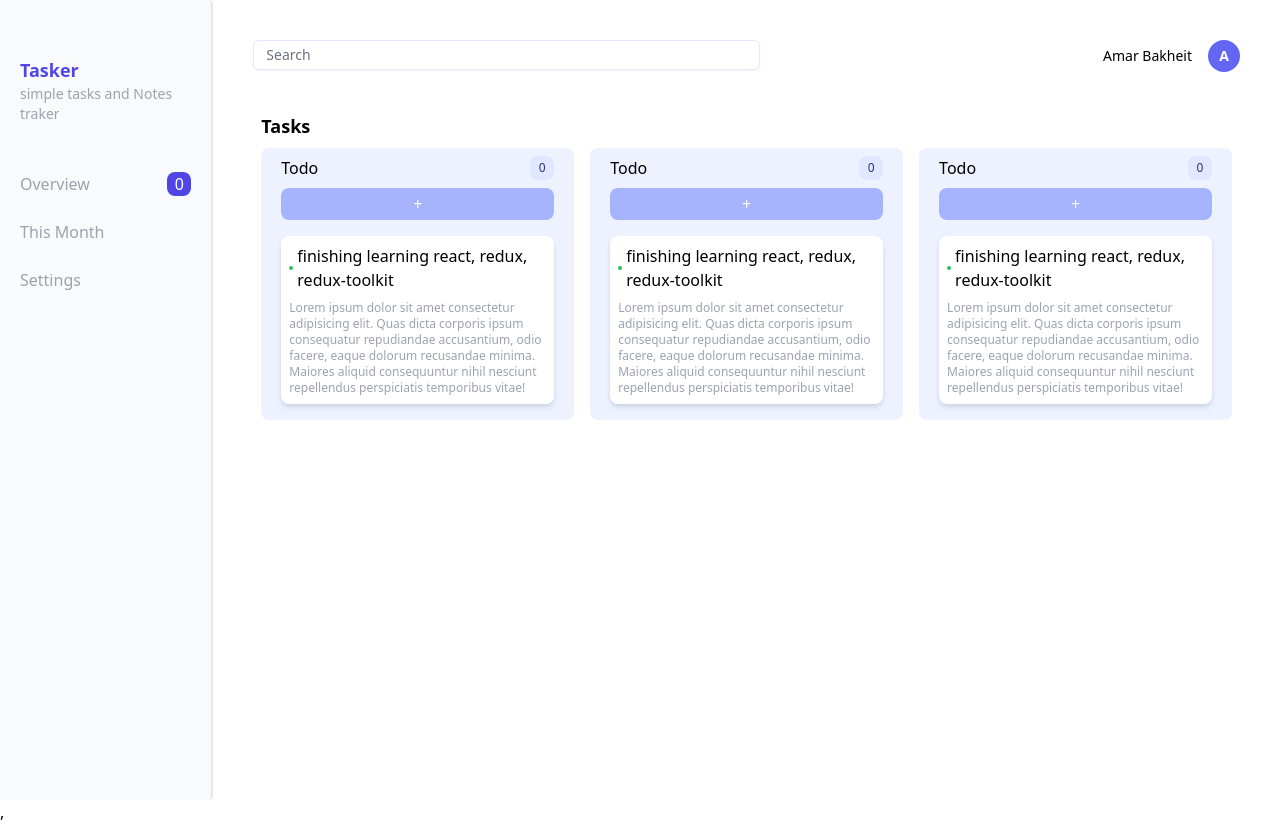
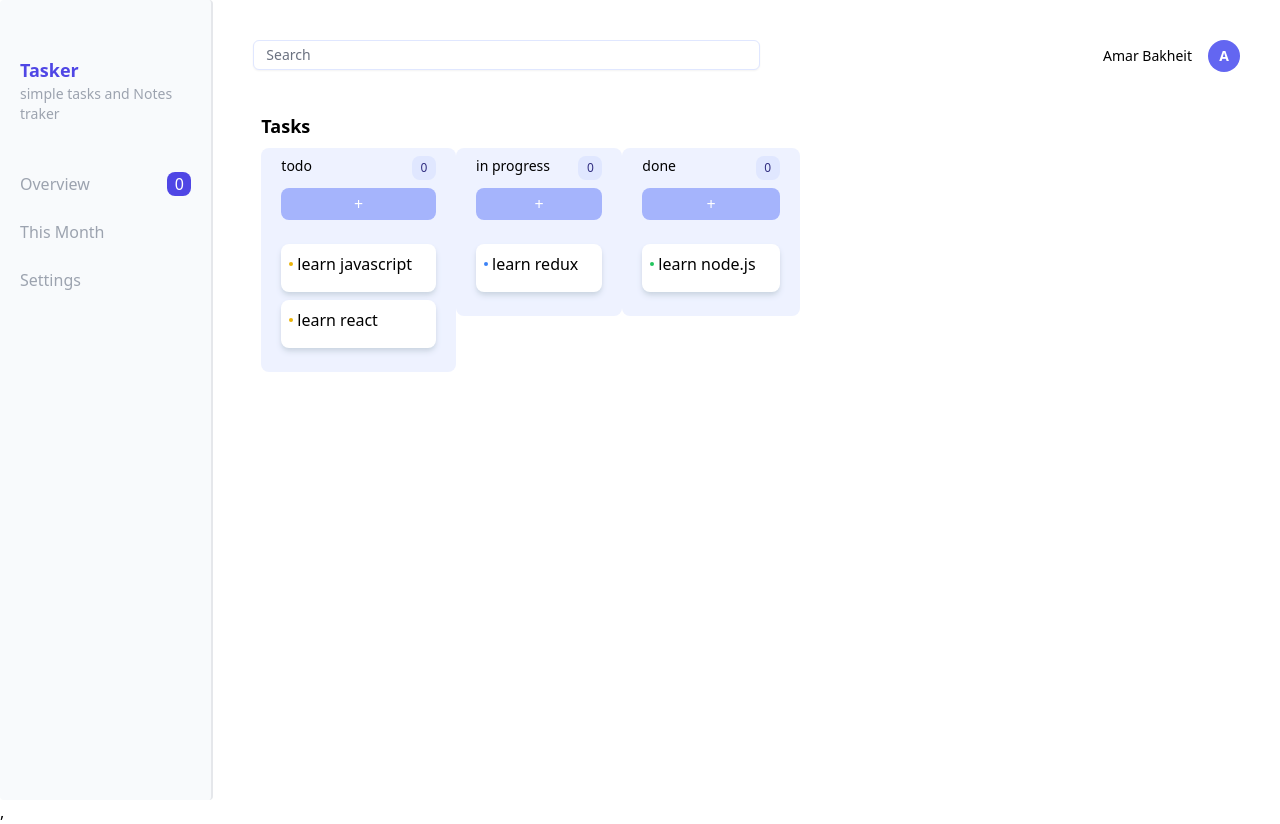
Before and after one commit to ammarbakheit/tasker, a React (Create React App) app: page / in a window 1280 px wide. Built offline with nearby package versions, Linux system fonts and the light colour scheme; what @tailwindcss/custom-forms would draw is missing.

Commit message:
drag and drop functionality added

```diff
--- a/package.json
+++ b/package.json
@@ -11,6 +11,8 @@
     "@testing-library/user-event": "^13.5.0",
     "jest-watch-typeahead": "^0.6.5",
     "react": "^17.0.2",
+    "react-dnd": "^15.1.1",
+    "react-dnd-html5-backend": "^15.1.2",
     "react-dom": "^17.0.2",
     "react-icons": "^4.3.1",
     "react-redux": "^7.2.6",
--- a/src/App.jsx
+++ b/src/App.jsx
@@ -7,7 +7,8 @@ import Task from "./Features/Task/Components/Task";
 import SideBar from "./Features/Task/Components/SideBar";
 import NavBar from "./Features/Task/Components/NavBar";
 import Main from "./Features/Task/Components/Main";
-
+import { DndProvider } from "react-dnd";
+import { HTML5Backend } from "react-dnd-html5-backend";
 
 function App() {
   const dispatch = useDispatch();
@@ -25,6 +26,7 @@ function App() {
   // console.log(tasks.length);
 
   return (
+    <DndProvider backend={HTML5Backend}>
 <IconContext.Provider value={{ color: "white", className: "global-class-name" }}>
 
 <div className="w-full  h-full bg-white">
@@ -39,6 +41,8 @@ function App() {
   </div>
 </div>
 </IconContext.Provider>
+    </DndProvider>
+
 
   );
 }
--- a/src/Features/Task/Components/Main.jsx
+++ b/src/Features/Task/Components/Main.jsx
@@ -1,25 +1,235 @@
+
+import { useEffect, useState } from "react";
+import { useDrag, useDrop } from "react-dnd";
+
 const Main = () => {
+    let [todos, setTodos] = useState([{
+        id: 1,
+        title: "learn javascript",
+        status: 1
+    },
+    {
+        id: 2,
+        title: "learn react",
+        status: 1
+
+    },]);
+    let [inProgress, setInprogress] = useState([{
+        id: 3,
+        title: "learn redux",
+        status: 2
+
+    },]);
+    let [done, setDone] = useState([{
+        id: 4,
+        title: "learn node.js",
+        status: 3
+
+    }]);
+
+    const [{ todosIsOver }, todoDrop] = useDrop(() => ({
+        accept: "task",
+        drop: (item) => addToTodos(item),
+        collect: (monitor) => ({
+            todosIsOver: !!monitor.isOver()
+        })
+    }));
+    const addToTodos = (task) => {
+        console.log(task);
+           // determine which list task belongs to
+         // remove it from that list
+         let filterd = [];
+         switch (task.status) {
+
+            case 1:
+                console.log(todos);
+                 filterd = todos.filter(todo => todo.id !== task.id);
+                setTodos([...filterd])
+                console.log(filterd);
+
+                break;
+            case 2:
+                 filterd = inProgress.filter(todo => todo.id !== task.id);
+                setInprogress([...filterd])
+                break;
+            case 3:
+                 filterd = done.filter(todo => todo.id !== task.id);
+                setDone([...filterd])
+                break;
+
+            default:
+                break;
+        }
+
+
+
+
+         // add it to the new list
+        setTodos(todos => [...todos, task])
+    }
+
+    const [{ inProgressIsOver }, inProgressDrop] = useDrop(() => ({
+        accept: "task",
+        drop: (item) => addToInProgress(item),
+        collect: (monitor) => ({
+            inProgressIsOver: !!monitor.isOver()
+        })
+    }));
+    const addToInProgress = (task) => {
+        console.log(task);
+        // determine which list task belongs to
+         // remove it from that list
+        let filterd = [];
+        switch (task.status) {
+
+            case 1:
+                console.log(todos);
+                 filterd = todos.filter(todo => todo.id !== task.id);
+                setTodos([...filterd])
+                console.log(filterd);
+
+                break;
+            case 2:
+                 filterd = inProgress.filter(todo => todo.id !== task.id);
+                setInprogress([...filterd])
+                break;
+            case 3:
+                 filterd = done.filter(todo => todo.id !== task.id);
+                setDone([...filterd])
+                break;
+
+            default:
+                break;
+        }
+
+
+
+
+        // add it to the new list
+        setInprogress(inProgress => [...inProgress, task])
+
+    }
+
+    const [{ doneIsOver }, doneDrop] = useDrop(() => ({
+        accept: "task",
+        drop: (item) => addToDone(item),
+        collect: (monitor) => {
+            // console.log(monitor);
+            return { doneIsOver: !!monitor.isOver() }
+        }
+    }));
+    const addToDone = (task) => {
+        console.log(task);
+           // determine which list task belongs to
+         // remove it from that list
+         let filterd = [];
+         switch (task.status) {
+
+            case 1:
+                console.log(todos);
+                 filterd = todos.filter(todo => todo.id !== task.id);
+                setTodos([...filterd])
+                console.log(filterd);
+
+                break;
+            case 2:
+                 filterd = inProgress.filter(todo => todo.id !== task.id);
+                setInprogress([...filterd])
+                break;
+            case 3:
+                 filterd = done.filter(todo => todo.id !== task.id);
+                setDone([...filterd])
+                break;
+
+            default:
+                break;
+        }
+
+
+
+
+         // add it to the new list
+        setDone(dones => [...dones, task])
+
+    }
+
+
+    // console.log({ todos, inProgress, done });
     return (
+
         <div className="px-10 w-full">
             <span className="font-bold text-lg mx-2">Tasks</span>
             <div className=" flex lg:flex-row flex-col">
-                <Col />
-                <Col />
-                <Col />
+
+
+
+                <div ref={todoDrop}>  <Col type={1} title="todo" tasks={todos} /></div>
+
+
+
+
+                <div ref={inProgressDrop}>  <Col type={2} title="in progress" tasks={inProgress} /></div>
+
+
+                <div ref={doneDrop}>  <Col type={3} title="done" tasks={done} />
+                </div>
+
+
+
+
             </div>
 
 
         </div>
+
     );
 }
 
 export default Main;
 
-const Col = () => {
+const UserPadge = ({ typeId }) => {
+    switch (typeId) {
+        case 1:
+            return (<div className="w-7 h-7 bg-yellow-500 rounded-3xl"></div>)
+            break;
+
+        case 2:
+            return (<div className="w-7 h-7 bg-blue-500 rounded-3xl"></div>)
+            break;
+
+        case 3:
+            return (<div className="w-7 h-7 bg-green-500 rounded-3xl"></div>)
+            break;
+
+        default: (<div className="w-7 h-7 bg-indigo-500 rounded-3xl"></div>)
+            break;
+    }
+}
+const TaskTik = ({ typeId }) => {
+    switch (typeId) {
+        case 1:
+            return (<div className="w-1  h-1 bg-yellow-500  rounded-lg mr-1"></div>)
+            break;
+
+        case 2:
+            return (<div className="w-1  h-1 bg-blue-500  rounded-lg mr-1"></div>)
+            break;
+
+        case 3:
+            return (<div className="w-1  h-1 bg-green-500  rounded-lg mr-1"></div>)
+            break;
+
+        default: (<div className="w-1  h-1 bg-green-500  rounded-lg mr-1"></div>)
+            break;
+    }
+}
+const Col = ({ tasks, title, type }) => {
+
+
     return (
-        <div className="w-full mx-2 my-2 flex flex-col justify-between bg-indigo-50 px-5 py-2 rounded-lg">
+        <div className="w-full mx-2 my-2 flex flex-col justify-start bg-indigo-50 px-5 py-2 rounded-lg">
             <div className="flex flex-row justify-between">
-                <span>Todo</span>
+                <span className="font-medium text-sm"> {title} </span>
                 <div className="bg-indigo-100 w-6 h-6 flex justify-center items-center rounded-lg">
                     <span className="text-xs font-medium text-indigo-900"> 0</span>
                 </div>
@@ -31,19 +241,50 @@ const Col = () => {
 
 
             <div className="py-2">
-                <div className="bg-white rounded-lg px-2 py-2 shadow-md shadow-slate-300">
-                    <div className="mb-2 flex   flex-row w-full justify-between items-center">
-                        <div>
-                            <div className="w-1  h-1 bg-green-500  rounded-lg mr-1"></div>
-                        </div>
-                        <span > finishing learning react, redux, redux-toolkit</span>
+                {
+                    tasks.map(task => {
+                        return (
+
+                            <TaskItem key={task.id} task={task} type={type} />
+                        )
+                    })
+                }
+
+            </div>
+        </div>
+    );
+
+
+}
+
+
+const TaskItem = ({ task, type }) => {
+    const [{ isDraging }, drag] = useDrag(() => ({
+        type: "task",
+        item: task,
+        collect: (monitor) => {
+            // console.log(monitor);
+            return { isDraging: !!monitor.isDragging() }
+        }
+    }));
+
+    return (
+        <div
+            ref={drag}
+            className={"cursor-pointer"}
+        >
+            <div key={task.id} className={"bg-white rounded-lg px-2 py-2 my-2 shadow-md shadow-slate-300 "}>
+                <div className="mb-2 flex   flex-row w-full justify-start items-center">
+                    <div>
+                        <TaskTik typeId={type} />
                     </div>
-                    <p className="text-xs text-gray-400"> Lorem ipsum dolor sit amet consectetur adipisicing elit. Quas dicta corporis
-                        ipsum consequatur repudiandae accusantium, odio facere, eaque dolorum recusandae
-                        minima. Maiores aliquid consequuntur nihil nesciunt repellendus perspiciatis
-                        temporibus vitae! </p>
+                    <span > {task.title}</span>
+                </div>
+                <div>
+                    {/* <UserPadge typeId={type} /> */}
                 </div>
             </div>
         </div>
+
     );
 }
```
Also changed, not shown: 1 other file (tests, documents, lock files or other folders). Lines whose indentation alone changed are shown as unchanged.
